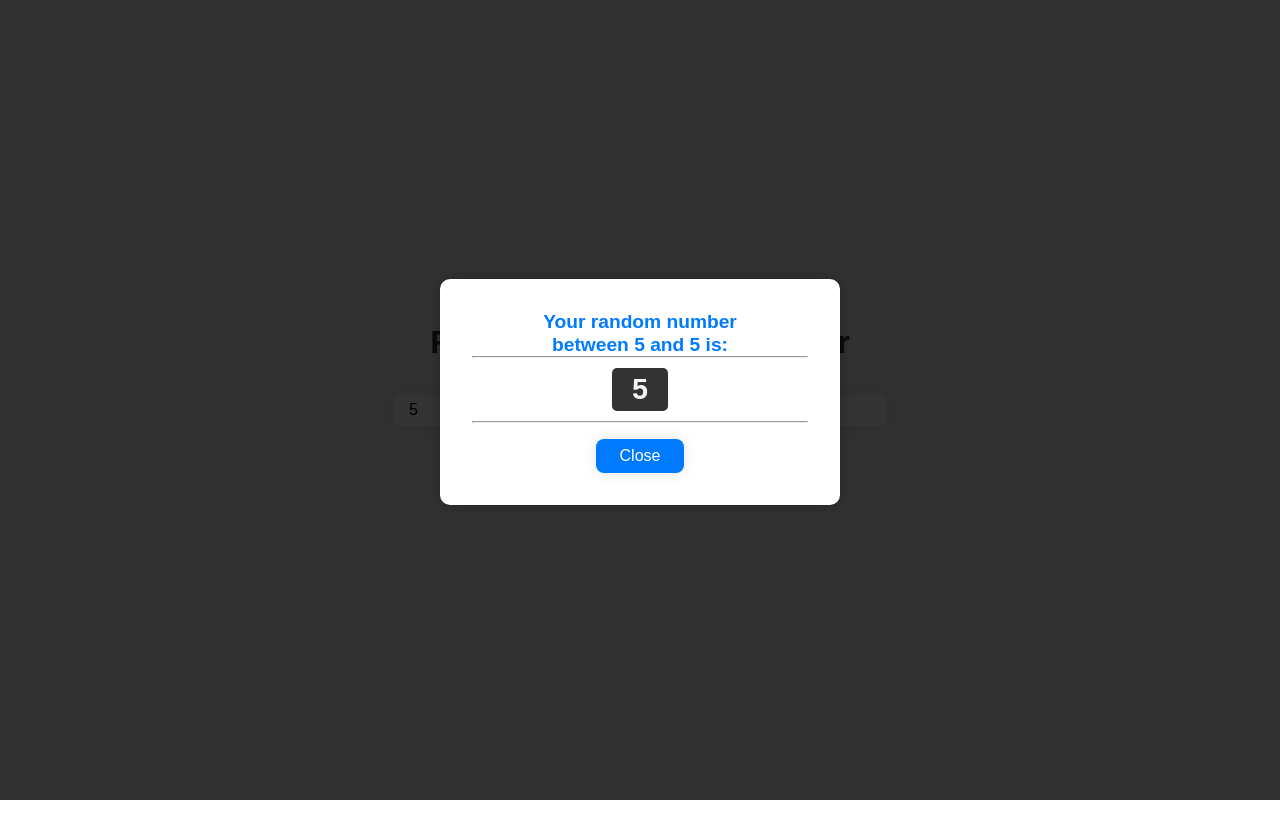
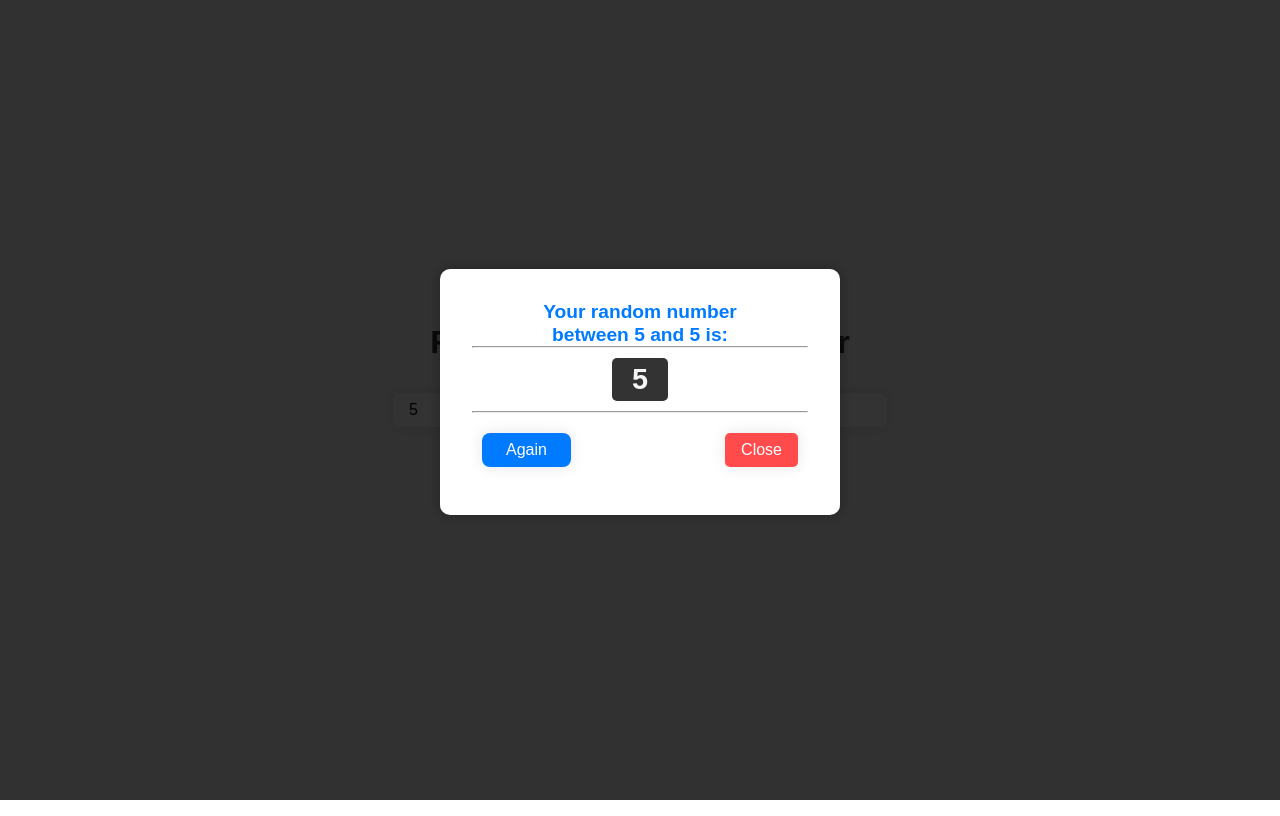
Before and after one commit to exomond/first-app, a React (Vite) app in the folder first-app/random-number-generator/: page / in a window 1280 px wide. Both pictures are taken after typing "5", "5" into the empty fields and a click on the button "Generate". Built offline with nearby package versions, Linux system fonts and the light colour scheme.

Commit message:
feat: add 'again' button for repeated random within same range

```diff
--- a/first-app/random-number-generator/src/App.css
+++ b/first-app/random-number-generator/src/App.css
@@ -141,3 +141,29 @@ p {
   font-size: 1.5em;        /* Increase font size */
   margin: 10px 0;          /* Add some margin to separate it from surrounding text */
 }
+
+/* New styles for the buttons */
+.buttonGroup {
+  display: flex;
+  justify-content: space-between;
+  margin-top: 20px; /* Adjust as needed */
+}
+
+.buttonGroup button {
+  margin: 0 10px; /* Adjust as needed */
+}
+
+
+.closeButton {
+  background-color: #ff4b4b;  /* Red color */
+  color: #ffffff;             /* White text */
+  border: none;
+  padding: 8px 16px;          /* Padding for a better clickable area */
+  border-radius: 5px;         /* Rounded edges for aesthetics */
+  transition: background-color 0.3s ease; /* Smooth transition for hover effect */
+}
+
+.closeButton:hover {
+  background-color: #e63939;  /* A slightly darker red for hover effect */
+  cursor: pointer;
+}
--- a/first-app/random-number-generator/src/R-N-G.jsx
+++ b/first-app/random-number-generator/src/R-N-G.jsx
@@ -12,25 +12,21 @@ function RandomNumberGenerator() {
     if (!min || !max) {
       // checks If either min or max is falsy (empty, undefined, null, or 0)
       setError("Minimum and Maximum numbers cannot be empty");
-      setShowResult(false); // Ensure the result box doesn't show
       return;
     }
     if (parseInt(min) <= 0 || parseInt(max) <= 0) {
       setError("Minimum and Maximum numbers cannot be zero or negative");
-      setShowResult(false); // Ensure the result box doesn't show
       return;
     }
-
     if (parseInt(min) > parseInt(max)) {
       setError("Minimum number cannot be greater than Maximum number");
-      setShowResult(false); // Ensure the result box doesn't show
       return;
     }
+    setError(""); // Clear previous error
     const randNum =
       Math.floor(Math.random() * (Number(max) - Number(min) + 1)) + Number(min);
     setRandomNumber(randNum);
     setShowResult(true);
-    setError(""); // Clear previous error
   };
 
   return (
@@ -42,7 +38,10 @@ function RandomNumberGenerator() {
               Your random number <br /> between {min} and {max} is: <hr />
               <div className="resultNumber">{randomNumber}</div> <hr />
             </p>
-            <button onClick={() => setShowResult(false)}>Close</button>
+            <div className="buttonGroup">
+            <button onClick={handleGenerate}>Again</button>  {/* The "Again" button */}
+            <button className="closeButton" onClick={() => setShowResult(false)}>Close</button>
+            </div>
           </div>
         </div>
       )}
```
